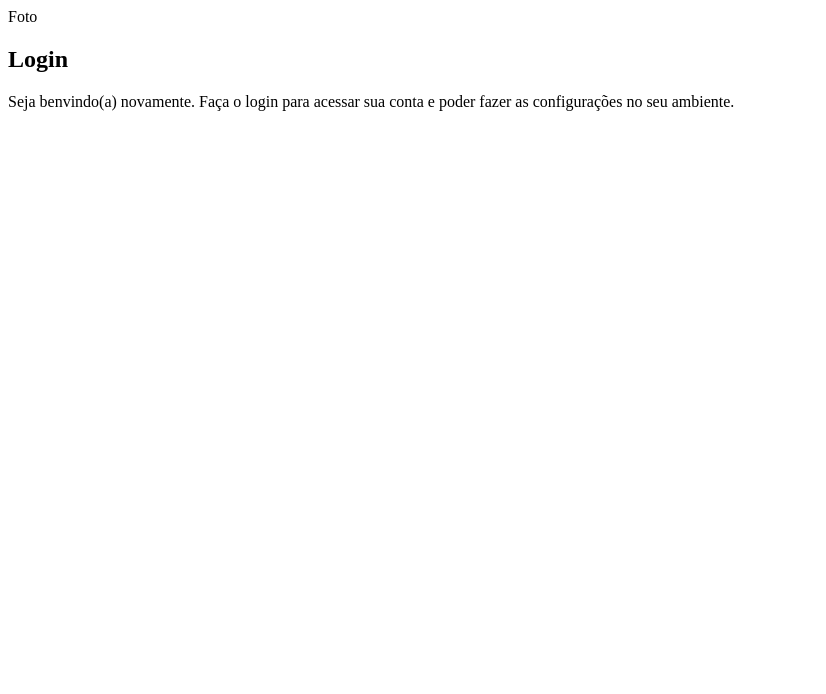
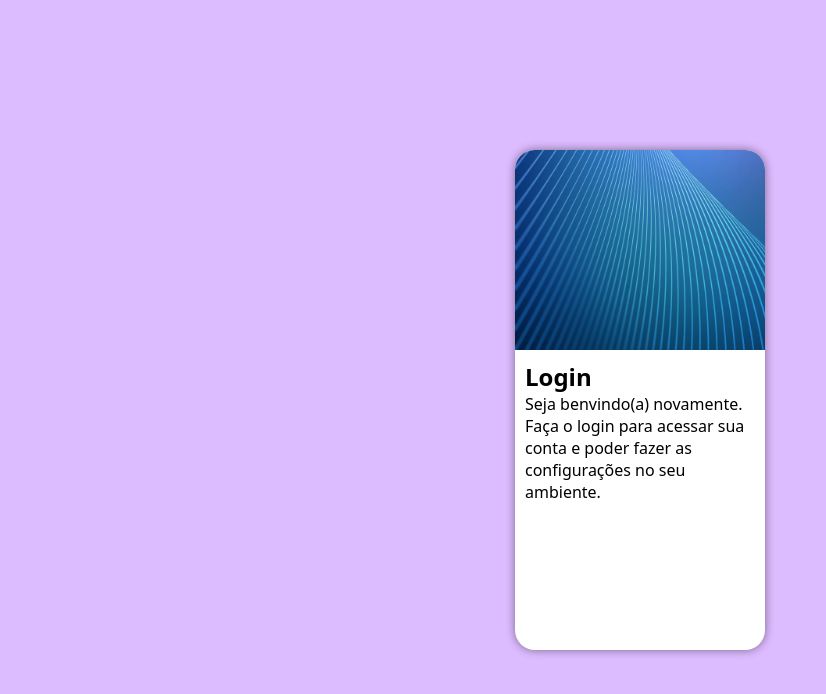
Before and after one commit to Marcelaboel/projeto-login, a plain HTML site: page index.html in a window 1280 px wide. Shown: the whole page, without its empty margins (0-826 px from the left). Drawn offline with Linux system fonts and the light colour scheme.

Commit message:
criando estilos

```diff
--- a/estilos/style.css
+++ b/estilos/style.css
@@ -6,3 +6,49 @@ Azul: #7745FF
 Lilas: #DDBBFF
 Verde: #76E9FF
 */
+
+* {
+ font-family: system-ui, -apple-system, BlinkMacSystemFont, 'Segoe UI', Roboto, Oxygen, Ubuntu, Cantarell, 'Open Sans', 'Helvetica Neue', sans-serif;
+ padding: 0px;
+ margin: 0px;
+box-sizing: border-box;
+}
+
+body, html {
+ background-color: #DDBBFF;
+ height: 100vh;
+ width: 100vw;
+}
+
+main {
+ position: relative;
+ height: 100vh;
+ width: 100vw;
+}
+
+section#login {
+ position: absolute;
+ top: 50%;
+ left: 50%;
+ transform: translate(-50%, -50%);
+ overflow: hidden;
+
+ background-color: white;
+ width: 250px;
+ height: 500px;
+ border-radius: 20px;
+ box-shadow: 0px 0px 10px rgba(0, 0, 0, 0.450);
+ }
+
+section#login > div#imagem {
+ display: block;
+ background: #DDBBFF url(../imagens/pexels-sean-whang-804269.jpg) no-repeat;
+ background-size: cover;
+ background-position: left bottom;
+ height: 200px;
+}
+
+section#login > div#formulario {
+ display: block;
+ padding: 10px;
+}
--- a/index.html
+++ b/index.html
@@ -10,7 +10,7 @@
     <main>
      <section id="login">
         <div id="imagem">
-            Foto
+          <!--Aqui vai a imagem nas CSS-->
         </div>
         <div id="formulario">
             <h1>Login</h1>
```
